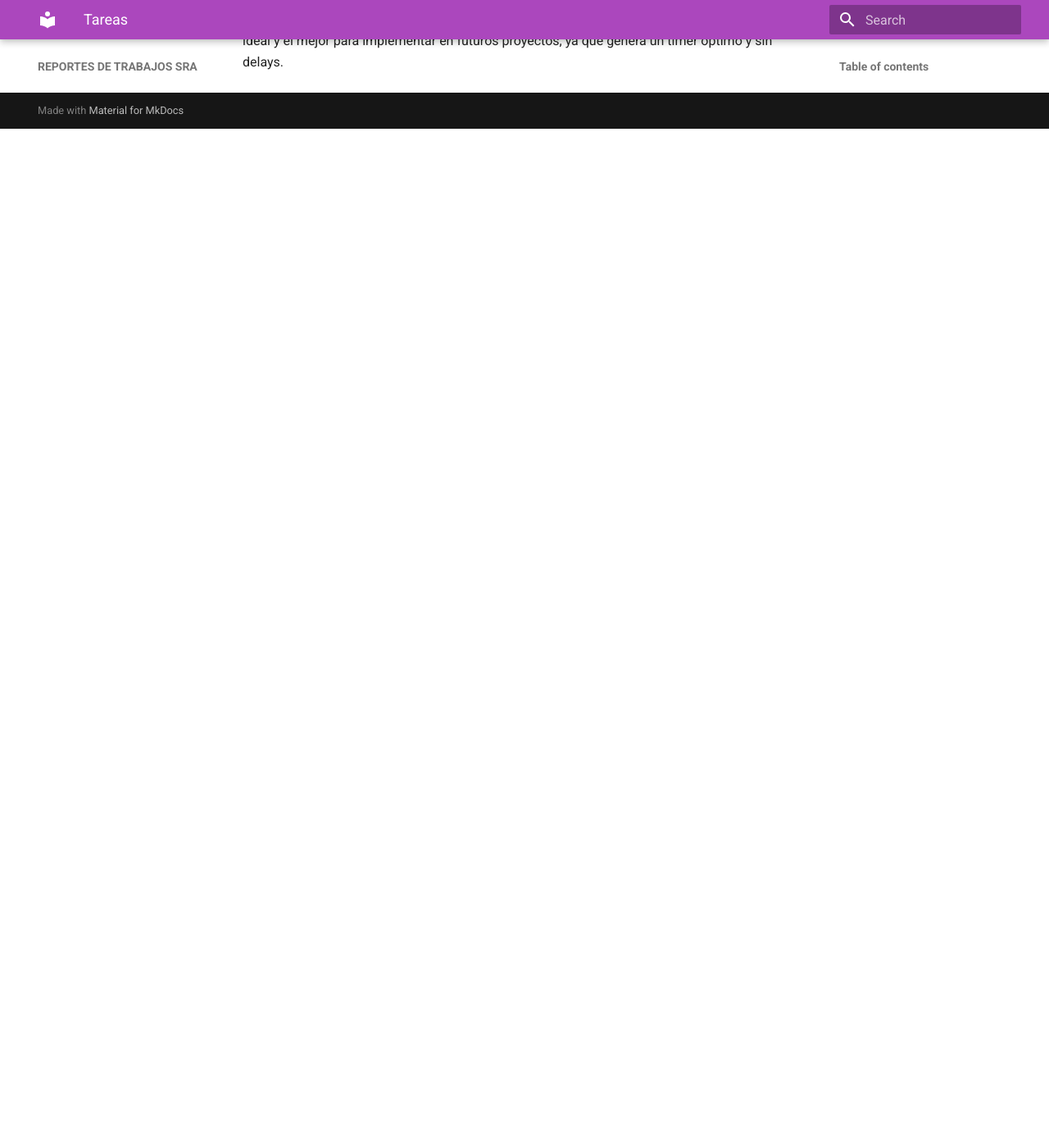
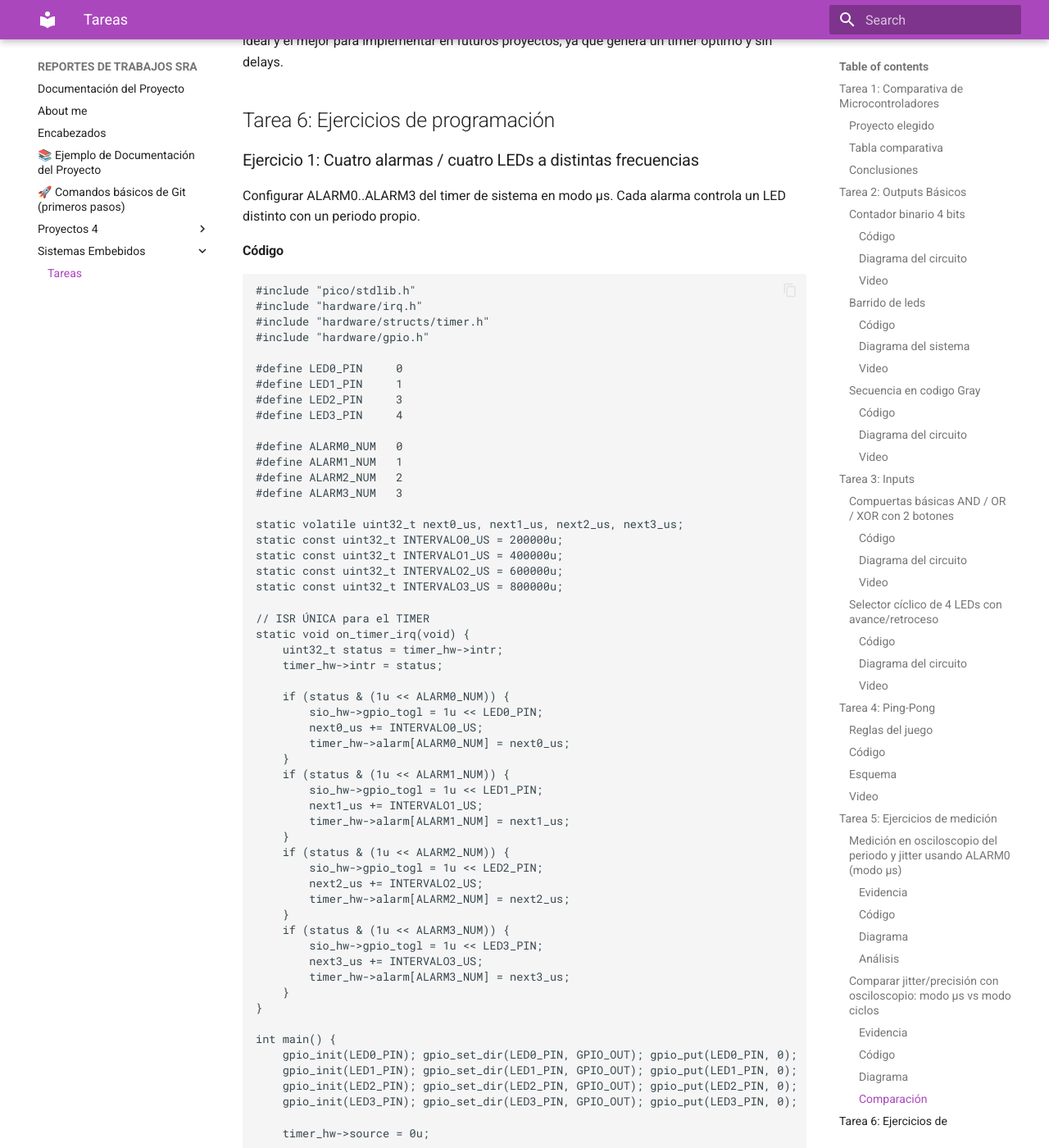
Before and after one commit to Sebicrash/Reportes-de-trabajos, an MkDocs documentation site: the page built from docs/Sistemas_Embebidos/Tarea_1.md, in a window 1280 px wide and 1400 px high, scrolled down 21565 px. Shown: the whole window at 82% size. Built offline with MkDocs 1.6.1 and Material for MkDocs 9.7.7, drawn with Linux system fonts in a browser that asks for light colours; before the commit the page ends 21722 px from its top, so only the background shows below that; some of the changed text lies outside the part shown.

Commit message:
Tarea 6 leds

````diff
--- a/docs/Sistemas_Embebidos/Tarea_1.md
+++ b/docs/Sistemas_Embebidos/Tarea_1.md
@@ -648,3 +648,127 @@ Al comparar los dos modos, se encontró una diferencia entre el modo µs vs cicl
 El modo ciclos es más preciso y no genera ningún delay perceptible en el osciloscopio a diferncia del modo µs que tiene una diferencia de 1 ms.
 
 Con esta información se puede concluir que para tener un timer preciso el uso de los ciclos es el ideal y el mejor para implementar en futuros proyectos, ya que genera un timer óptimo y sin delays.
+
+## Tarea 6: Ejercicios de programación
+### Ejercicio 1: Cuatro alarmas / cuatro LEDs a distintas frecuencias
+
+Configurar ALARM0..ALARM3 del timer de sistema en modo µs. Cada alarma controla un LED distinto con un periodo propio.
+
+#### Código
+```
+#include "pico/stdlib.h"
+#include "hardware/irq.h"
+#include "hardware/structs/timer.h"
+#include "hardware/gpio.h"
+
+#define LED0_PIN     0
+#define LED1_PIN     1
+#define LED2_PIN     3
+#define LED3_PIN     4
+
+#define ALARM0_NUM   0
+#define ALARM1_NUM   1
+#define ALARM2_NUM   2
+#define ALARM3_NUM   3
+
+static volatile uint32_t next0_us, next1_us, next2_us, next3_us;
+static const uint32_t INTERVALO0_US = 200000u;
+static const uint32_t INTERVALO1_US = 400000u;
+static const uint32_t INTERVALO2_US = 600000u;
+static const uint32_t INTERVALO3_US = 800000u;
+
+// ISR ÚNICA para el TIMER
+static void on_timer_irq(void) {
+    uint32_t status = timer_hw->intr;
+    timer_hw->intr = status;
+
+    if (status & (1u << ALARM0_NUM)) {
+        sio_hw->gpio_togl = 1u << LED0_PIN;
+        next0_us += INTERVALO0_US;
+        timer_hw->alarm[ALARM0_NUM] = next0_us;
+    }
+    if (status & (1u << ALARM1_NUM)) {
+        sio_hw->gpio_togl = 1u << LED1_PIN;
+        next1_us += INTERVALO1_US;
+        timer_hw->alarm[ALARM1_NUM] = next1_us;
+    }
+    if (status & (1u << ALARM2_NUM)) {
+        sio_hw->gpio_togl = 1u << LED2_PIN;
+        next2_us += INTERVALO2_US;
+        timer_hw->alarm[ALARM2_NUM] = next2_us;
+    }
+    if (status & (1u << ALARM3_NUM)) {
+        sio_hw->gpio_togl = 1u << LED3_PIN;
+        next3_us += INTERVALO3_US;
+        timer_hw->alarm[ALARM3_NUM] = next3_us;
+    }
+}
+
+int main() {
+    gpio_init(LED0_PIN); gpio_set_dir(LED0_PIN, GPIO_OUT); gpio_put(LED0_PIN, 0);
+    gpio_init(LED1_PIN); gpio_set_dir(LED1_PIN, GPIO_OUT); gpio_put(LED1_PIN, 0);
+    gpio_init(LED2_PIN); gpio_set_dir(LED2_PIN, GPIO_OUT); gpio_put(LED2_PIN, 0);
+    gpio_init(LED3_PIN); gpio_set_dir(LED3_PIN, GPIO_OUT); gpio_put(LED3_PIN, 0);
+
+    timer_hw->source = 0u;
+
+    uint32_t now_us = timer_hw->timerawl;
+
+    next0_us = now_us + INTERVALO0_US;
+    next1_us = now_us + INTERVALO1_US;
+    next2_us = now_us + INTERVALO2_US;
+    next3_us = now_us + INTERVALO3_US;
+
+    timer_hw->alarm[ALARM0_NUM] = next0_us;
+    timer_hw->alarm[ALARM1_NUM] = next1_us;
+    timer_hw->alarm[ALARM2_NUM] = next2_us;
+    timer_hw->alarm[ALARM3_NUM] = next3_us;
+
+    hw_clear_bits(&timer_hw->intr,
+                  (1u << ALARM0_NUM) |
+                  (1u << ALARM1_NUM) |
+                  (1u << ALARM2_NUM) |
+                  (1u << ALARM3_NUM));
+
+    int irq_num = timer_hardware_alarm_get_irq_num(timer_hw, 0);
+    irq_set_exclusive_handler(irq_num, on_timer_irq);
+
+    hw_set_bits(&timer_hw->inte,
+                (1u << ALARM0_NUM) |
+                (1u << ALARM1_NUM) |
+                (1u << ALARM2_NUM) |
+                (1u << ALARM3_NUM));
+
+    irq_set_enabled(irq_num, true);
+
+    while (true) {
+        tight_loop_contents();
+    }
+}
+
+```
+#### Esquema
+
+![Esquemático 3D](REC/IMG/16.jpg){ width="600" align=center}
+
+![Esquemático 2D](REC/IMG/o.jpg){ width="600" align=center}
+#### Video
+
+<iframe width="560" height="315"
+src="https://www.youtube.com/embed/6Aigsqccans"
+title="YouTube video player"
+frameborder="0"
+allow="accelerometer; autoplay; clipboard-write; encrypted-media; gyroscope; picture-in-picture; web-share"
+allowfullscreen>
+</iframe>
+
+### Ejercicio 2
+
+Modificar su pong, para tener dos botones adicionales, que suban y bajen la velocidad del juego sin delay
+
+#### Código
+```
+```
+#### Esquema
+
+#### Video
````
